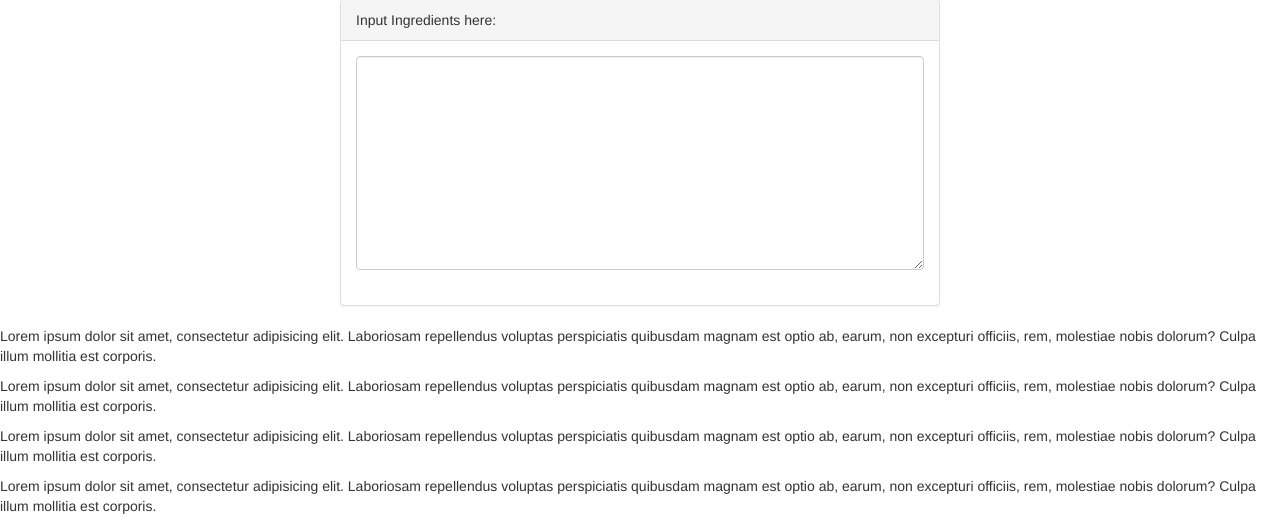
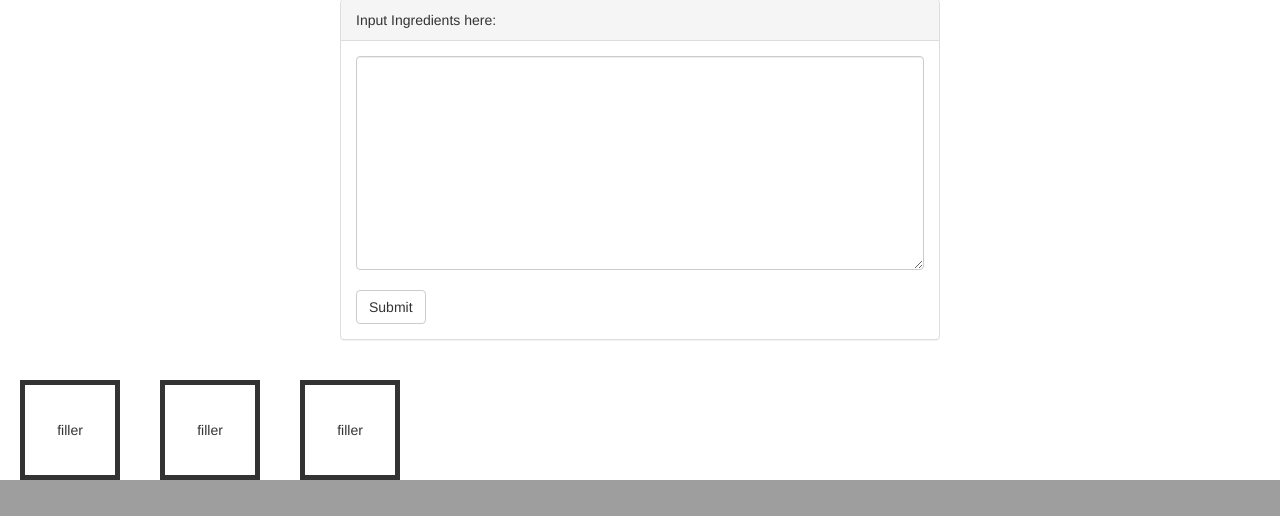
Before and after one commit to ayuan17/PurplePollen, a PHP site: page / in a window 1280 px wide. Shown: the part 851-1367 px from the top of the page. After the commit the page ends 1331 px from the top, so only its background shows below. Run offline with PHP 8.4, Linux system fonts and the light colour scheme; some libraries are stand-ins or nearby versions; some web fonts are replaced.

Commit message:
some updates to html

```diff
--- a/assets/css/style.css
+++ b/assets/css/style.css
@@ -26,3 +26,17 @@
     max-width: 600px;
     margin: 0 auto 20px;
 }
+
+.recipe {
+    margin: 0 auto;
+    border-style: solid;
+    border-width: 5px;
+    width: 100px;
+    height: 100px;
+    margin: 20px;
+    display: flex;
+    float:left;
+    justify-content: center;
+    align-items:center;
+
+}
--- a/assets/javascript/main.js
+++ b/assets/javascript/main.js
@@ -1,8 +1,14 @@
-var queryURL = "http://food2fork.com/api/search?key=1f35aa9b21774c9228255e0d0e0844f2&q=shredded%20chicken";
+var queryURL = "http://food2fork.com/api/search?key=ff84bc9ded705856321486ca38126b53&q=shredded%20chicken";
 
    $.ajax({
      url: queryURL,
-     method: 'GET'
+     method: 'GET',
+     crossDomain: true,
+     dataType: 'json',
+     beforeSend: function(request) {
+        request.setRequestHeader('Access-Control-Allow-Origin', 'x-request-head');
+        console.log(request);
+      },
    }).done(function(response) {
-     console.log(response.title);
+     console.log(response);
    });
--- a/index.html
+++ b/index.html
@@ -18,7 +18,7 @@
 <body id="page">
     <header id="landing">
         <h1 id="purplepollen">What should I make?</h1>
-        <h3>Danny Kim  |  Trenton McLeod  |  Jon Worms  |  Alex Yuan</h3>
+        <h3></h3>
     </header>
 
 <div class="panel panel-default" id="user-input">
@@ -28,7 +28,7 @@
 
     <br>
 
-    <!-- <button type="button" class="btn btn-default">Submit</button> -->
+    <button type="button" class="btn btn-default">Submit</button>
   </div>
 
 <div class="recipes">
@@ -42,14 +42,9 @@
 
 <body>
 
-  <p>Lorem ipsum dolor sit amet, consectetur adipisicing elit. Laboriosam repellendus voluptas perspiciatis quibusdam magnam est optio ab, earum, non excepturi officiis, rem, molestiae nobis dolorum? Culpa illum mollitia est corporis.</p>
-
-  <p>Lorem ipsum dolor sit amet, consectetur adipisicing elit. Laboriosam repellendus voluptas perspiciatis quibusdam magnam est optio ab, earum, non excepturi officiis, rem, molestiae nobis dolorum? Culpa illum mollitia est corporis.</p>
-
-  <p>Lorem ipsum dolor sit amet, consectetur adipisicing elit. Laboriosam repellendus voluptas perspiciatis quibusdam magnam est optio ab, earum, non excepturi officiis, rem, molestiae nobis dolorum? Culpa illum mollitia est corporis.</p>
-
-  <p>Lorem ipsum dolor sit amet, consectetur adipisicing elit. Laboriosam repellendus voluptas perspiciatis quibusdam magnam est optio ab, earum, non excepturi officiis, rem, molestiae nobis dolorum? Culpa illum mollitia est corporis.</p>
-
+  <div class="recipe"><span>filler</span></div>
+  <div class="recipe"><span>filler</span></div>
+  <div class="recipe"><span>filler</span></div>
 
 <script src="https://ajax.googleapis.com/ajax/libs/jquery/3.1.1/jquery.min.js"></script>
 <script src="https://www.gstatic.com/firebasejs/3.7.1/firebase.js"></script>
```
Also changed, not shown: 1 other file.
